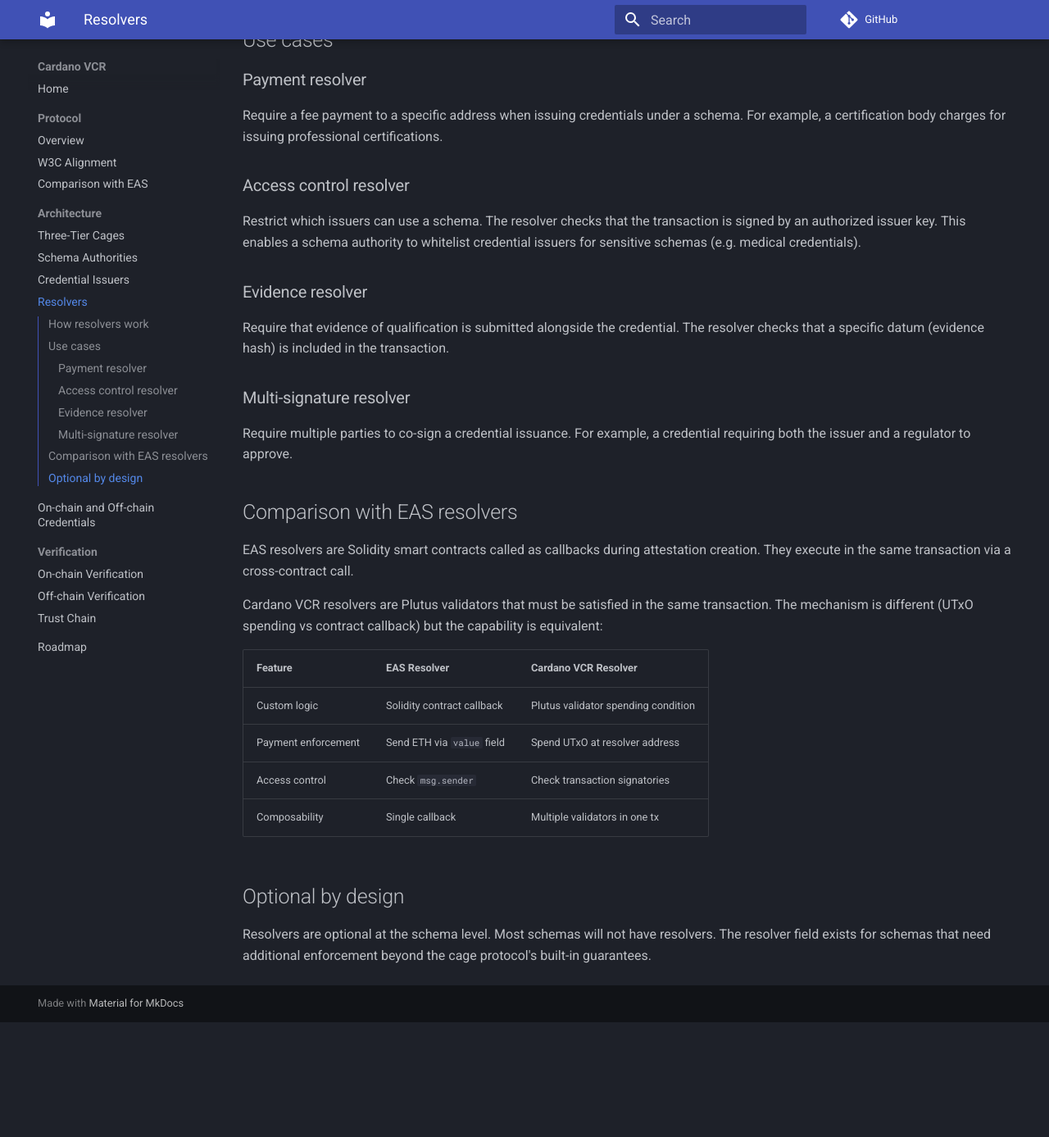
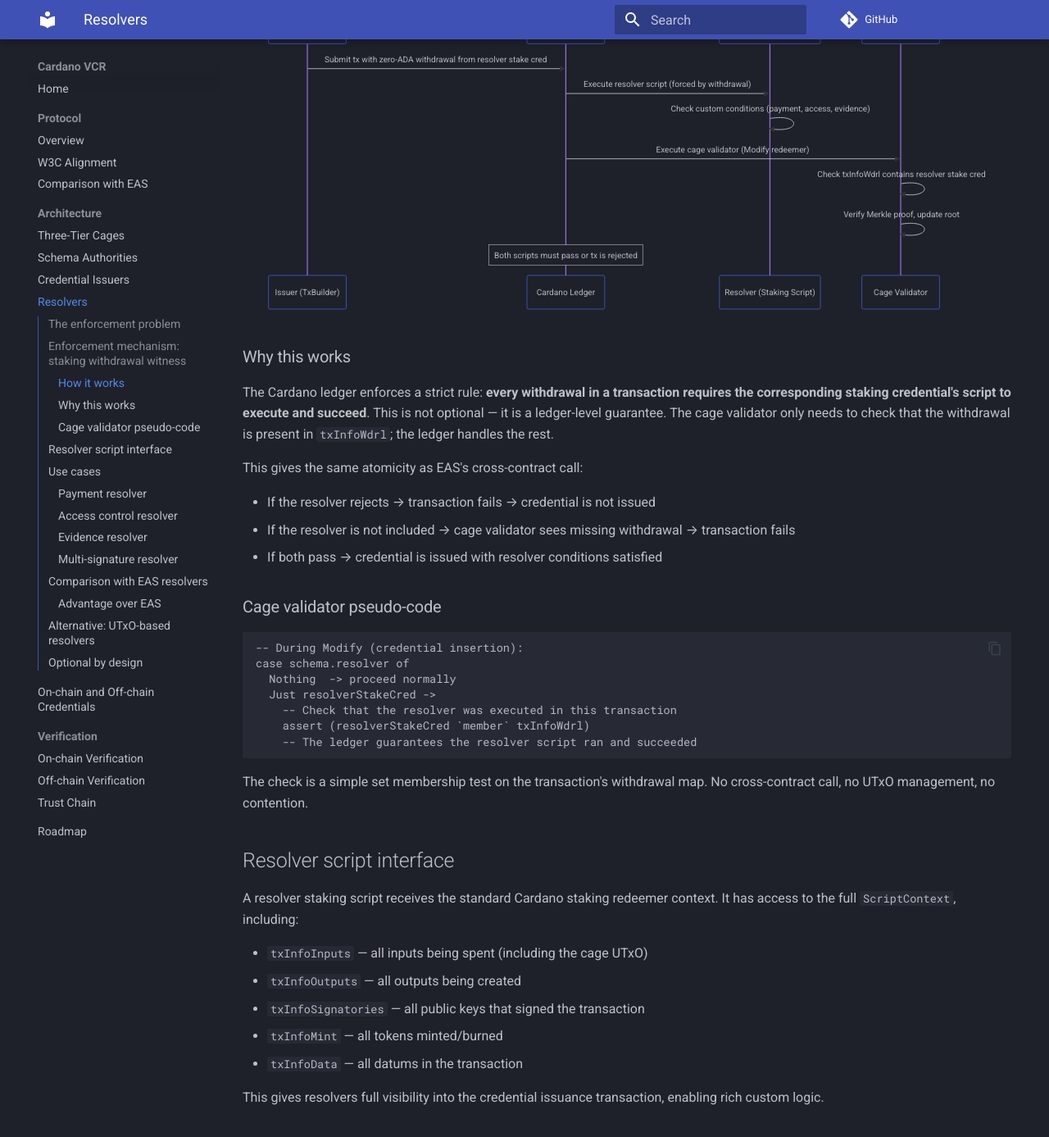
Before and after one commit to lambdasistemi/cardano-vcr, an MkDocs documentation site: the page built from docs/architecture/resolvers.md, in a window 1280 px wide and 1400 px high, scrolled down 989 px. Shown: the top 1387 px of the window at 82% size. Built offline with MkDocs 1.6.1 and Material for MkDocs 9.7.7, drawn with Linux system fonts in a browser that asks for light colours; comment, search, counter and statistics services are not loaded; before the commit the page ends 2236 px from its top, so only the background shows below that; some of the changed text lies outside the part shown.

Commit message:
docs: document resolver enforcement mechanism
Explain the staking withdrawal trick for on-chain resolver enforcement.
The cage validator checks txInfoWdrl for the resolver's stake credential;
the Cardano ledger guarantees the resolver script executes. Covers the
enforcement problem, why the withdrawal trick works, pseudo-code, resolver
script interface, comparison with EAS, and the UTxO-based alternative.

````diff
--- a/docs/architecture/resolvers.md
+++ b/docs/architecture/resolvers.md
@@ -4,53 +4,128 @@
 credentials are issued under a specific schema. They are referenced in the
 schema definition and must be satisfied during credential issuance transactions.
 
-## How resolvers work
+## The enforcement problem
 
-1. A schema authority registers a schema with a `resolver` field pointing to a
-   Plutus script hash
-2. When an issuer creates a credential under that schema, the off-chain
-   TxBuilder detects the resolver reference
-3. The transaction includes the resolver script (as a reference script or
-   attached script) and satisfies its spending conditions
-4. The cage validator processes the credential insertion as normal
+In EAS on Ethereum, the attestation contract **calls** the resolver directly
+via a cross-contract call. There is no ambiguity — the resolver executes or the
+transaction reverts.
+
+On Cardano's eUTxO model, validators are independent. The cage validator and
+the resolver validator both run in the same transaction, but neither calls the
+other. This raises a critical question: **how does the cage validator know the
+resolver was actually satisfied, rather than simply trusting the off-chain
+TxBuilder to include it?**
+
+If the cage validator doesn't enforce resolver presence, a malicious issuer
+could skip the resolver entirely and issue credentials under a resolver-gated
+schema without satisfying the resolver's conditions.
+
+## Enforcement mechanism: staking withdrawal witness
+
+Cardano VCR uses the **staking withdrawal trick** — a well-known Cardano pattern
+for forcing a script to execute as a transaction witness without managing a
+persistent UTxO.
+
+### How it works
+
+1. The resolver is deployed as a **staking script** (registered as a stake
+   credential)
+2. The schema's `resolver` field contains the resolver's **stake credential
+   hash**
+3. When issuing a credential, the transaction includes a **zero-ADA withdrawal**
+   from the resolver's stake credential
+4. The cage validator checks that `txInfoWdrl` contains the resolver's stake
+   credential — this is a **static check on transaction data**, fully
+   enforceable on-chain
+5. The presence of the withdrawal forces the resolver script to execute in the
+   transaction — the Cardano ledger rules guarantee this
 
 ```mermaid
 sequenceDiagram
     participant I as Issuer (TxBuilder)
-    participant R as Resolver Validator
+    participant L as Cardano Ledger
+    participant R as Resolver (Staking Script)
     participant C as Cage Validator
 
-    I->>I: Build credential insertion tx
-    I->>I: Check schema for resolver
-    I->>R: Include resolver script + satisfy conditions
-    I->>C: Submit credential insertion
-    Note over R,C: Both validators must pass
+    I->>L: Submit tx with zero-ADA withdrawal from resolver stake cred
+    L->>R: Execute resolver script (forced by withdrawal)
+    R->>R: Check custom conditions (payment, access, evidence)
+    L->>C: Execute cage validator (Modify redeemer)
+    C->>C: Check txInfoWdrl contains resolver stake cred
+    C->>C: Verify Merkle proof, update root
+    Note over L: Both scripts must pass or tx is rejected
 ```
+
+### Why this works
+
+The Cardano ledger enforces a strict rule: **every withdrawal in a transaction
+requires the corresponding staking credential's script to execute and succeed**.
+This is not optional — it is a ledger-level guarantee. The cage validator only
+needs to check that the withdrawal is present in `txInfoWdrl`; the ledger
+handles the rest.
+
+This gives the same atomicity as EAS's cross-contract call:
+
+- If the resolver rejects → transaction fails → credential is not issued
+- If the resolver is not included → cage validator sees missing withdrawal →
+  transaction fails
+- If both pass → credential is issued with resolver conditions satisfied
+
+### Cage validator pseudo-code
+
+```
+-- During Modify (credential insertion):
+case schema.resolver of
+  Nothing  -> proceed normally
+  Just resolverStakeCred ->
+    -- Check that the resolver was executed in this transaction
+    assert (resolverStakeCred `member` txInfoWdrl)
+    -- The ledger guarantees the resolver script ran and succeeded
+```
+
+The check is a simple set membership test on the transaction's withdrawal map.
+No cross-contract call, no UTxO management, no contention.
+
+## Resolver script interface
+
+A resolver staking script receives the standard Cardano staking redeemer
+context. It has access to the full `ScriptContext`, including:
+
+- `txInfoInputs` — all inputs being spent (including the cage UTxO)
+- `txInfoOutputs` — all outputs being created
+- `txInfoSignatories` — all public keys that signed the transaction
+- `txInfoMint` — all tokens minted/burned
+- `txInfoData` — all datums in the transaction
+
+This gives resolvers full visibility into the credential issuance transaction,
+enabling rich custom logic.
 
 ## Use cases
 
 ### Payment resolver
 
 Require a fee payment to a specific address when issuing credentials under a
-schema. For example, a certification body charges for issuing professional
-certifications.
+schema. The resolver checks that `txInfoOutputs` contains a payment to the
+expected address with the expected amount. For example, a certification body
+charges for issuing professional certifications.
 
 ### Access control resolver
 
-Restrict which issuers can use a schema. The resolver checks that the
-transaction is signed by an authorized issuer key. This enables a schema
+Restrict which issuers can use a schema. The resolver checks that
+`txInfoSignatories` contains an authorized issuer key. This enables a schema
 authority to whitelist credential issuers for sensitive schemas (e.g. medical
 credentials).
 
 ### Evidence resolver
 
 Require that evidence of qualification is submitted alongside the credential.
-The resolver checks that a specific datum (evidence hash) is included in the
-transaction.
+The resolver checks that a specific datum (evidence hash) is present in
+`txInfoData` or attached to an output.
 
 ### Multi-signature resolver
 
-Require multiple parties to co-sign a credential issuance. For example, a
+Require multiple parties to co-sign a credential issuance. The resolver checks
+that `txInfoSignatories` contains all required public keys. For example, a
 credential requiring both the issuer and a regulator to approve.
 
 ## Comparison with EAS resolvers
@@ -59,19 +134,47 @@
 attestation creation. They execute in the same transaction via a cross-contract
 call.
 
-Cardano VCR resolvers are Plutus validators that must be satisfied in the same
-transaction. The mechanism is different (UTxO spending vs contract callback) but
-the capability is equivalent:
+Cardano VCR resolvers are Plutus staking scripts forced to execute via the
+withdrawal trick. The mechanism is different but the guarantees are equivalent:
 
 | Feature | EAS Resolver | Cardano VCR Resolver |
 |---------|-------------|---------------------|
-| Custom logic | Solidity contract callback | Plutus validator spending condition |
-| Payment enforcement | Send ETH via `value` field | Spend UTxO at resolver address |
-| Access control | Check `msg.sender` | Check transaction signatories |
-| Composability | Single callback | Multiple validators in one tx |
+| Enforcement | Cross-contract call (EVM) | Withdrawal witness (ledger rule) |
+| Atomicity | Same transaction | Same transaction |
+| Custom logic | Solidity contract | Plutus staking script |
+| Payment enforcement | Send ETH via `value` field | Check `txInfoOutputs` for payment |
+| Access control | Check `msg.sender` | Check `txInfoSignatories` |
+| Composability | Single callback | Multiple resolvers in one tx |
+| UTxO management | N/A (account model) | None needed (staking trick) |
+| Contention | N/A | None (no shared UTxO) |
+
+### Advantage over EAS
+
+Multiple resolvers can execute in the same transaction without contention. If a
+credential references a schema with resolver A, and the transaction also issues
+a credential under a schema with resolver B, both resolvers execute
+independently. In EAS, nested resolver callbacks add gas cost and complexity.
+
+## Alternative: UTxO-based resolvers
+
+An alternative design uses a persistent UTxO at the resolver's script address.
+The issuance transaction spends and re-creates this UTxO, forcing the resolver
+to execute. The cage validator checks that `txInfoInputs` contains an input at
+the resolver's address.
+
+This works but has drawbacks:
+
+- **Contention**: two issuers trying to use the same resolver simultaneously
+  would conflict on the same UTxO
+- **UTxO management**: someone must create and maintain the resolver UTxO
+- **Complexity**: the resolver must handle its own UTxO continuity
+
+The staking withdrawal approach avoids all of these issues and is the
+recommended mechanism.
 
 ## Optional by design
 
 Resolvers are optional at the schema level. Most schemas will not have
 resolvers. The resolver field exists for schemas that need additional
-enforcement beyond the cage protocol's built-in guarantees.
+enforcement beyond the cage protocol's built-in guarantees. When `resolver` is
+`Nothing`, the cage validator skips the withdrawal check entirely.
````
